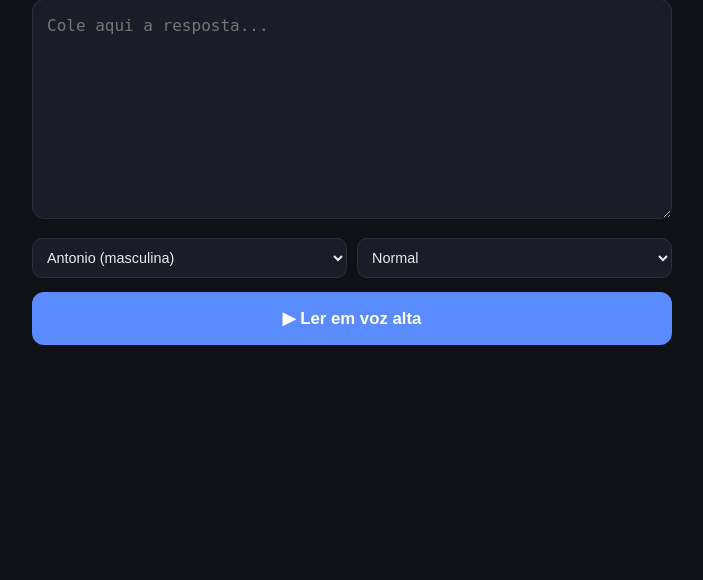
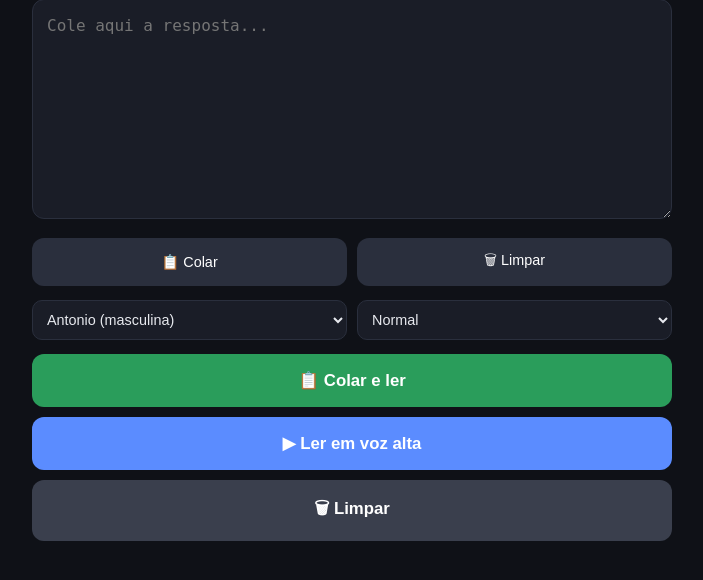
Before and after one commit to leandro-99/leitor-ia, a Flask app: page / in a window 1280 px wide. Shown: the part 95-675 px from the top of the page, without its empty margins (288-991 px from the left). Run offline with Flask 3, Linux system fonts and the light colour scheme.

Commit message:
Update index.html

```diff
--- a/templates/index.html
+++ b/templates/index.html
@@ -1,4 +1,3 @@
-
 <!DOCTYPE html>
 <html lang="pt-BR">
 <head>
@@ -63,6 +62,14 @@
     }
     button:active { background: #4a78e0; }
     button:disabled { background: #3a3f4d; cursor: wait; }
+    button.secundario {
+      flex: 1;
+      padding: 12px;
+      font-size: 0.9rem;
+      background: #2a2f3d;
+      font-weight: 500;
+    }
+    button.secundario:active { background: #353b4a; }
     .status { text-align: center; margin-top: 14px; color: #8b92a5; font-size: 0.9rem; min-height: 20px; }
     audio { width: 100%; margin-top: 16px; }
   </style>
@@ -75,9 +82,16 @@
     <textarea id="texto" placeholder="Cole aqui a resposta..."></textarea>
 
     <div class="controles">
+      <button class="secundario" onclick="colar()">📋 Colar</button>
+      <button class="secundario" onclick="limpar()">🗑 Limpar</button>
+    </div>
+
+    <div class="controles">
       <select id="voz">
         <option value="pt-BR-AntonioNeural">Antonio (masculina)</option>
         <option value="pt-BR-FranciscaNeural">Francisca (feminina)</option>
+        <option value="pt-BR-ThalitaNeural">Thalita (feminina)</option>
+        <option value="pt-BR-ValerioNeural">Valério (masculina)</option>
       </select>
       <select id="velocidade">
         <option value="+0%">Normal</option>
@@ -87,12 +101,30 @@
       </select>
     </div>
 
+    <button id="btnColar" onclick="colarELer()" style="background:#2a9d5b; margin-bottom:10px;">📋 Colar e ler</button>
     <button id="btn" onclick="falar()">▶ Ler em voz alta</button>
+    <button id="btnLimpar" onclick="limpar()" style="background:#3a3f4d; margin-top:10px;">🗑 Limpar</button>
     <div class="status" id="status"></div>
     <audio id="player" controls style="display:none"></audio>
   </div>
 
   <script>
+    async function colar() {
+      const status = document.getElementById('status');
+      try {
+        const texto = await navigator.clipboard.readText();
+        document.getElementById('texto').value = texto;
+        status.textContent = 'Colado!';
+      } catch (e) {
+        status.textContent = 'Não consegui colar. Cole manualmente (segurar o dedo no campo).';
+      }
+    }
+
+    function limpar() {
+      document.getElementById('texto').value = '';
+      document.getElementById('status').textContent = 'Campo limpo.';
+    }
+
     async function falar() {
       const texto = document.getElementById('texto').value.trim();
       const voz = document.getElementById('voz').value;
```
